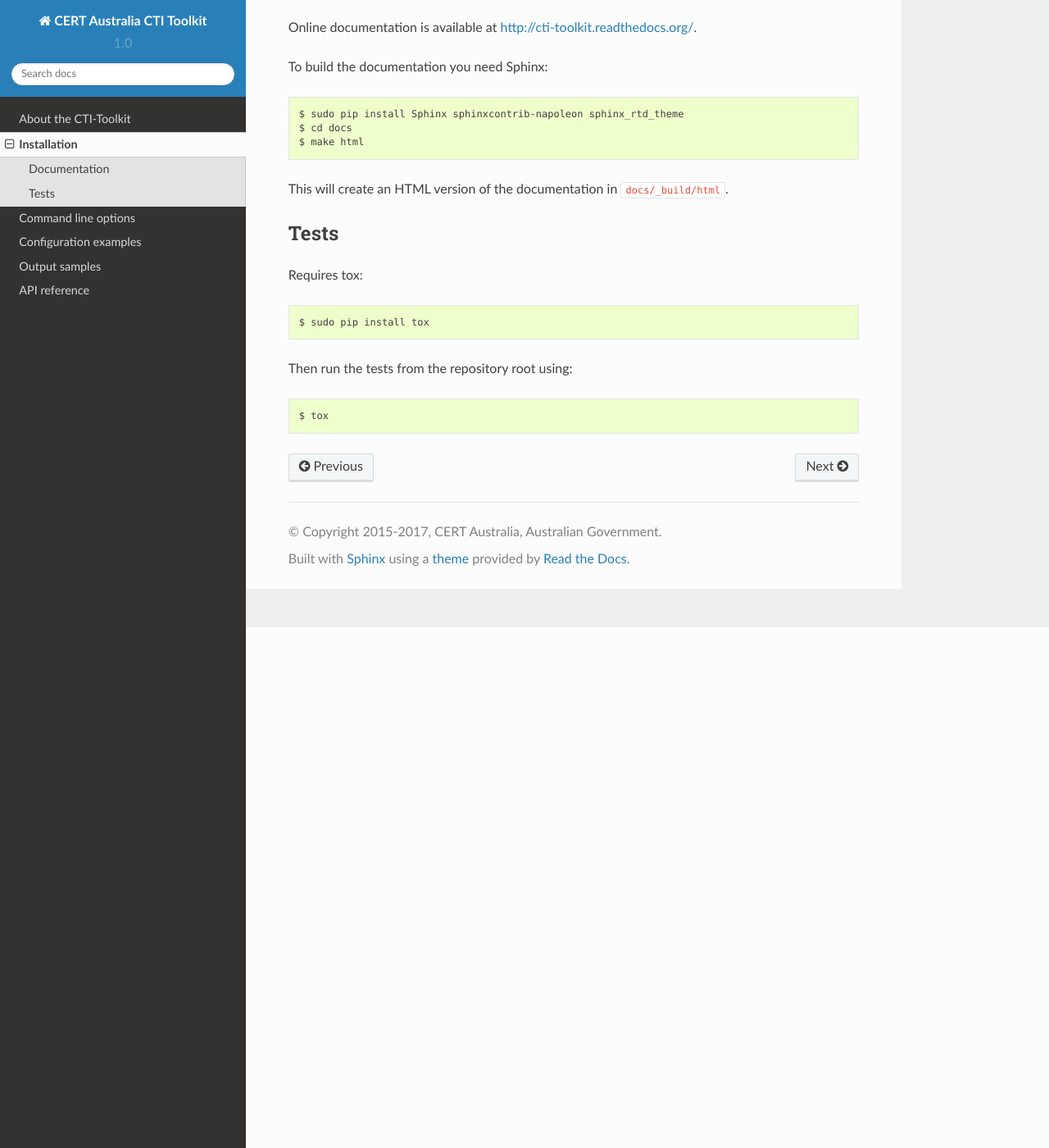
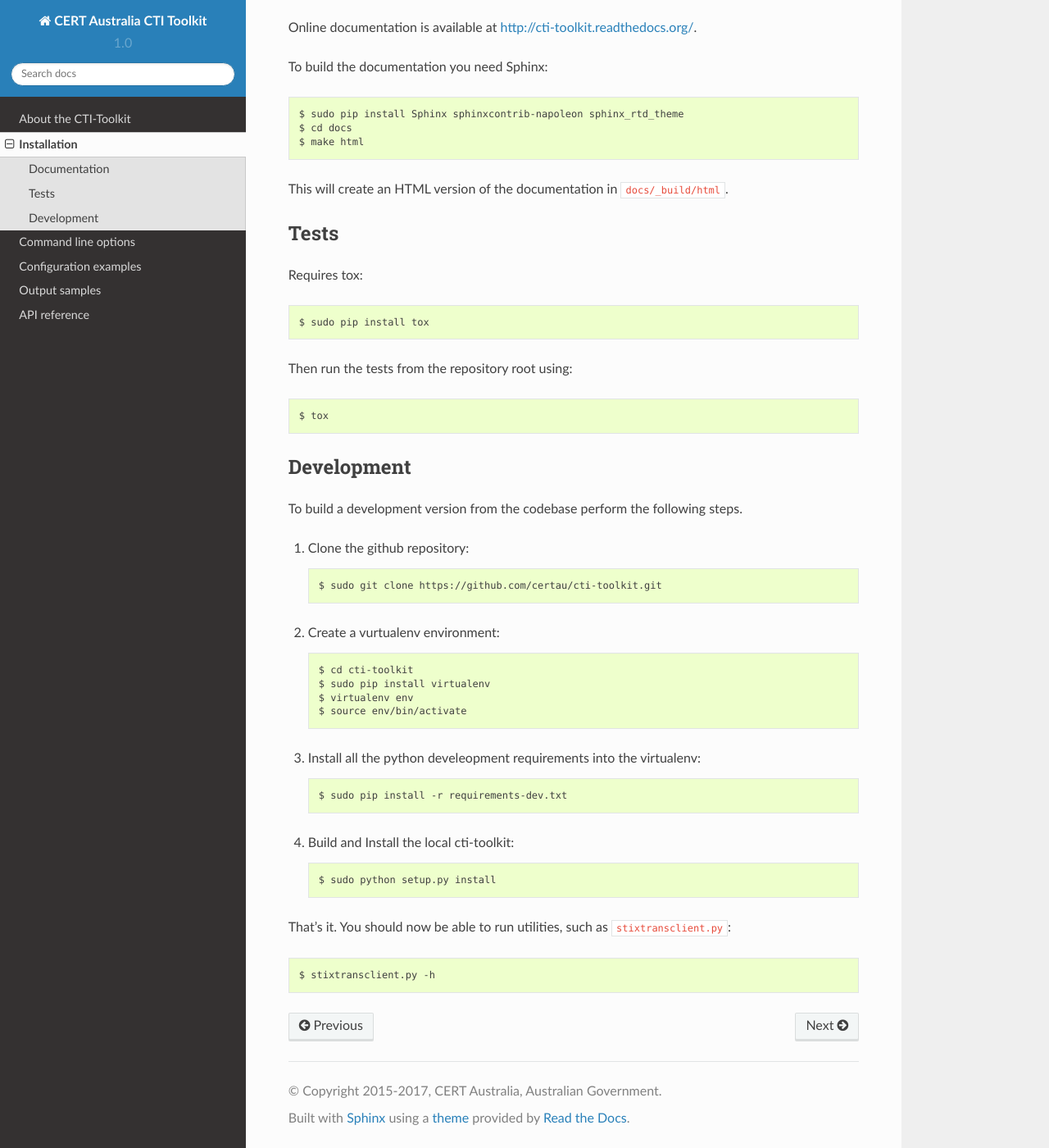
Before and after one commit to Cosive/cti-toolkit, a Sphinx documentation site: the page built from docs/install.rst, in a window 1280 px wide and 1400 px high, scrolled down 635 px. Shown: the whole window at 82% size. Built offline with Sphinx 7.4.7 and the Read the Docs theme 2.0.0, drawn with Linux system fonts in a browser that asks for light colours.

Commit message:
Changed Snort DNS output so alerts when DNS lookup rather than HTTP
The main change of this commit is to modifiy the behaviour so that
the snort alerts for domains are associated with the DNS lookup
behaviour. This will catch the traffic earlier than just looking at
HTTP, and will also allow us to alert if the site is using HTTPS
(because it still needs to do DNS lookup locally!)

A secondary change is to update the installation docs so that they
contain information on how to do a local development install if
anyone else wants to extend or enhance the cti-toolkit.

And lastly, I've added my name to the main README.rst so that
my contributions are documented.

```diff
--- a/docs/install.rst
+++ b/docs/install.rst
@@ -45,3 +45,32 @@ Requires tox::
 Then run the tests from the repository root using::
 
     $ tox
+
+Development
+-----------
+
+To build a development version from the codebase perform the following steps.
+
+#. Clone the github repository::
+
+    $ sudo git clone https://github.com/certau/cti-toolkit.git
+
+#. Create a vurtualenv environment::
+
+    $ cd cti-toolkit
+    $ sudo pip install virtualenv
+    $ virtualenv env
+    $ source env/bin/activate
+
+#. Install all the python develeopment requirements into the virtualenv::
+
+    $ sudo pip install -r requirements-dev.txt
+
+#. Build and Install the local cti-toolkit::
+
+    $ sudo python setup.py install
+
+That's it. You should now be able to run utilities, such as
+``stixtransclient.py``::
+
+    $ stixtransclient.py -h
```
Also changed, not shown: README.rst (+31 -0 lines), docs/configure.rst (+4 -4 lines), 1 other file.
